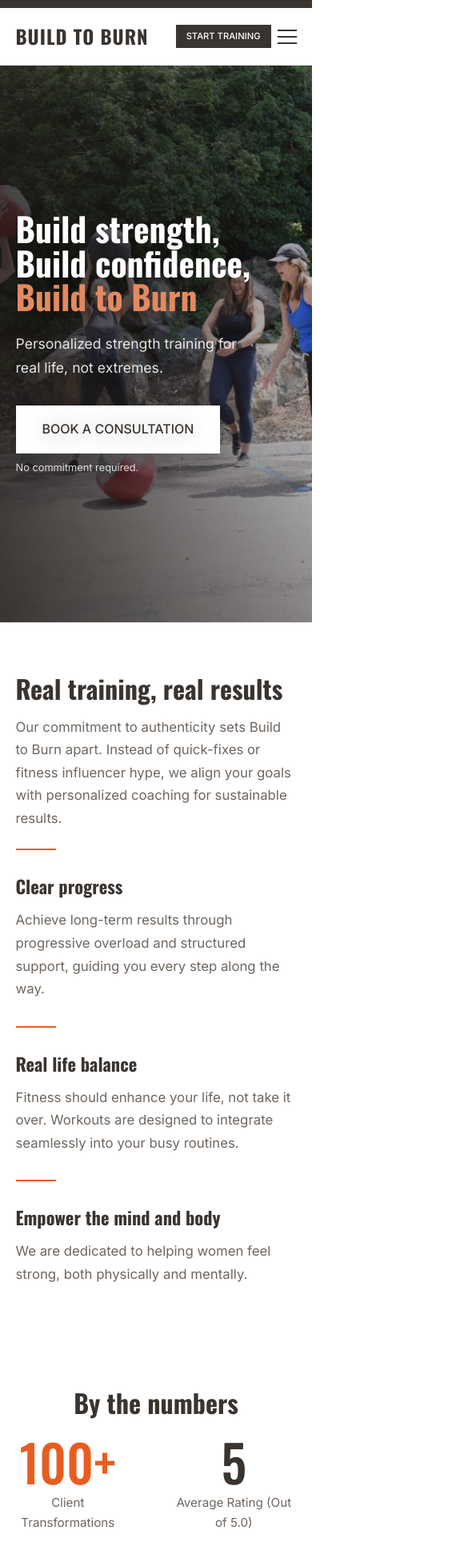
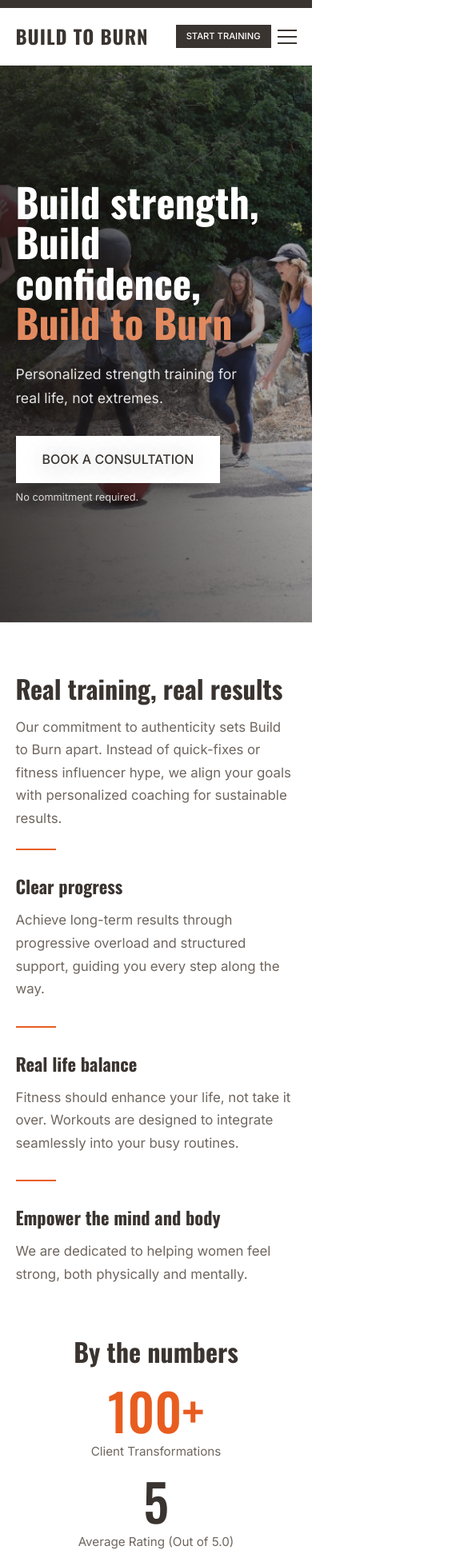
Before and after one commit to mayakmitchell/buildtoburn, a React (Vite) app: page / in a window 390 px wide. Shown: the part 44-1997 px from the top of the page at 80% size, 585 px wide, since content can reach past the window. Built offline with nearby package versions, Linux system fonts and the light colour scheme.

Commit message:
Restore mobile stylesheet rules

```diff
--- a/src/index.css
+++ b/src/index.css
@@ -1159,4 +1159,79 @@ footer {
     display: block;
   }
 
-  .mobile
+  .mobile-stats-panel {
+    padding-top: 0;
+    padding-bottom: 1rem;
+  }
+
+  .mobile-gallery-section {
+    display: block;
+    padding: 1rem 5% 1rem;
+  }
+
+  .mobile-gallery-shell {
+    max-width: 100%;
+  }
+
+  .reviews-mobile-title {
+    display: block;
+    padding: 0.75rem 0 1rem;
+  }
+}
+
+@media (max-width: 768px) {
+  /* Testimonial / Review card mobile overrides */
+  .review-card {
+    flex-direction: column;
+    gap: 1rem;
+    padding: 2rem 0;
+  }
+
+  .review-author {
+    flex: none;
+    width: 100%;
+  }
+
+  .review-body {
+    flex: none;
+    width: 100%;
+    min-width: 0;
+  }
+}
+
+@media (max-width: 600px) {
+  /* Hero title — bolder, larger on mobile for visual impact */
+  .hero-title {
+    font-size: 3.1rem;
+    line-height: 1.02;
+    font-weight: 700;
+  }
+
+  .mobile-stats-grid {
+    flex-direction: column;
+    align-items: center;
+    gap: 1rem;
+  }
+
+  .mobile-stats-grid .stat-box {
+    width: 100%;
+    max-width: 240px;
+  }
+
+  /* Accordion left padding adjustment */
+  .list-content > p {
+    padding-left: calc(24px + 0.8rem);
+    padding-bottom: 1rem;
+  }
+
+  /* Pricing grid mobile responsive stacking */
+  .pricing-grid {
+    grid-template-columns: 1fr;
+    gap: 1.5rem;
+  }
+
+  .pricing-card {
+    padding: 2rem 1.5rem;
+    min-height: auto;
+  }
+}
```
